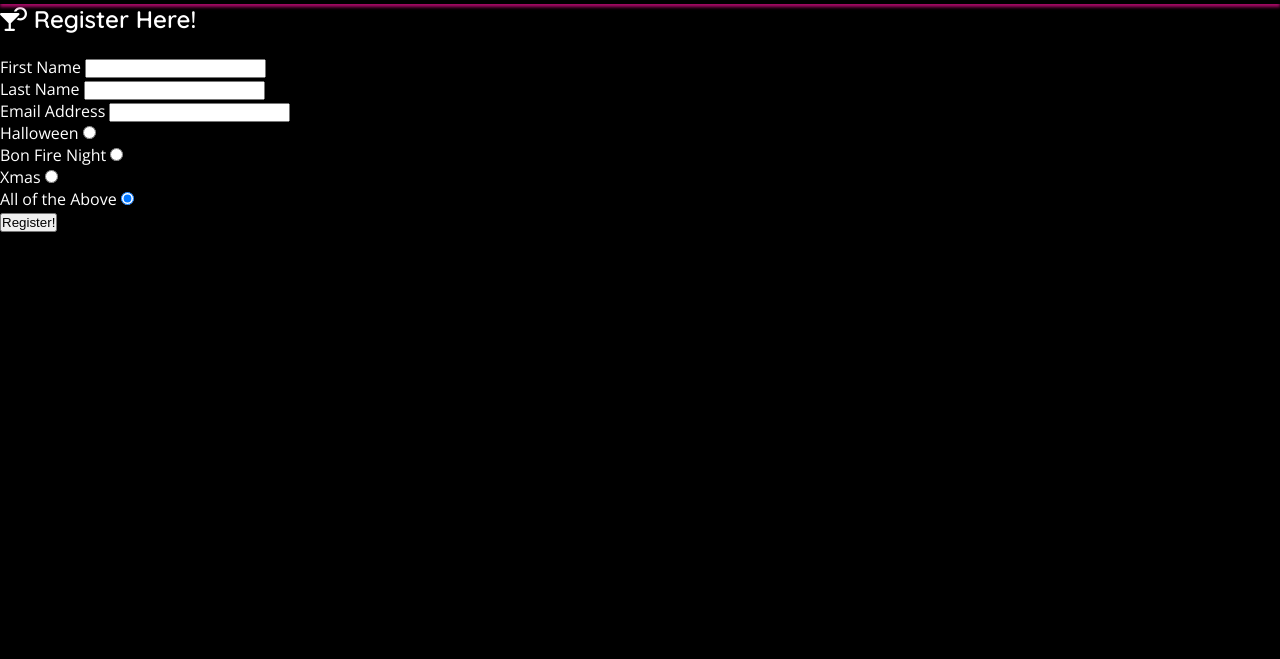
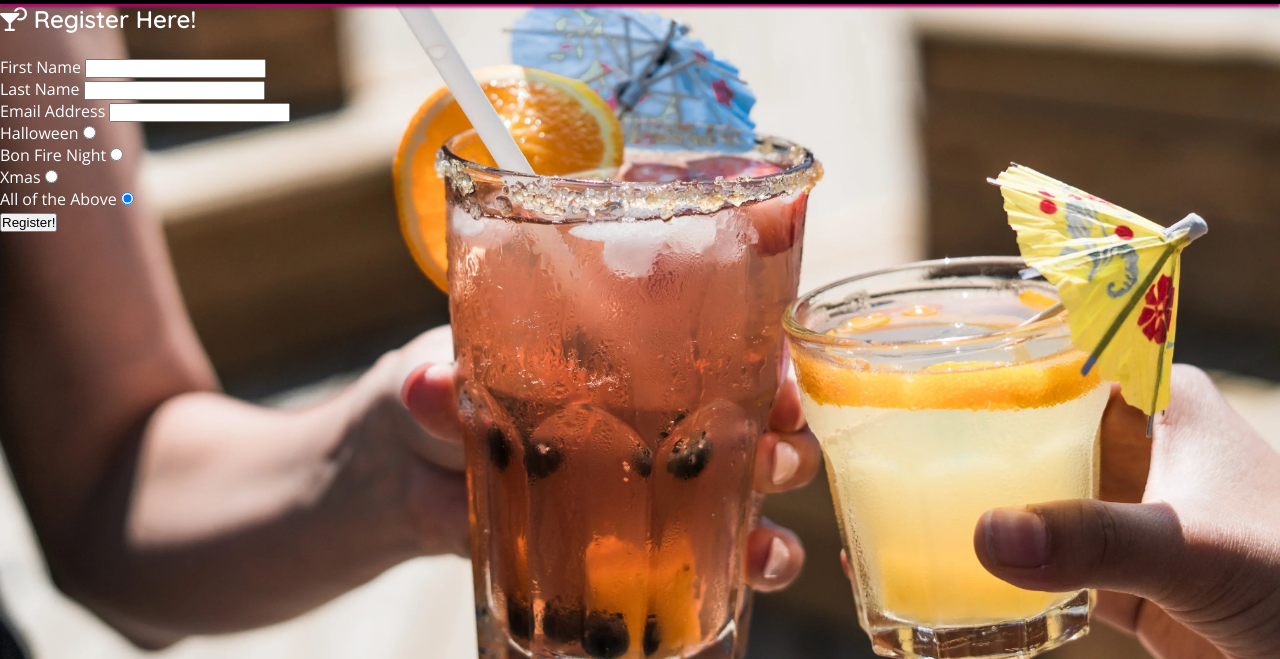
Before and after one commit to Jem212Mac/CI_Project_1, a plain HTML site: page register.html in a window 1280 px wide. Shown: the part 71-730 px from the top of the page. Drawn offline with nearby package versions, Linux system fonts and the light colour scheme.

Commit message:
Add image for registration page

```diff
--- a/assets/css/style.css
+++ b/assets/css/style.css
@@ -122,6 +122,14 @@ main {
     line-height: 0;
 }
 
+/* Registration page */
+#register {
+    height: 100vh;
+        width: 100%;
+        background: url("../images/register.webp") no-repeat center center/cover;
+        position: relative;
+}
+
 /* Footer */
 #social-networks {
     background-color: rgb(0, 0, 0);
```
Also changed, not shown: assets/images/register.webp (added).
